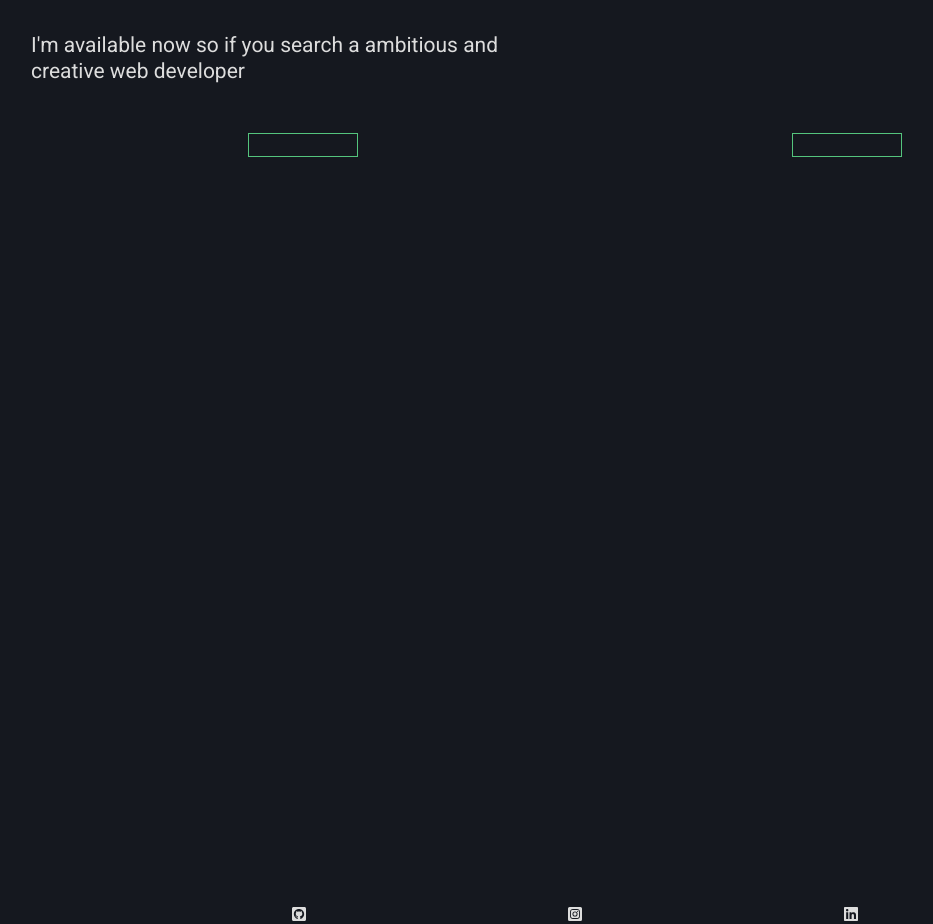
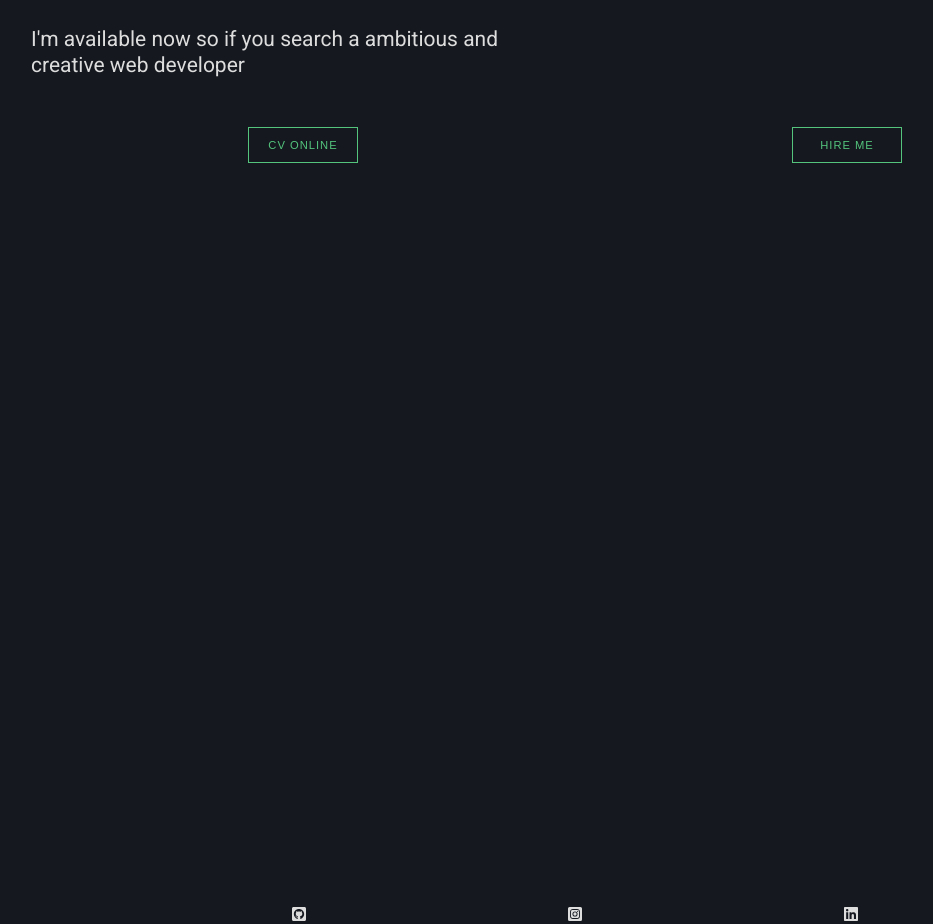
Before and after one commit to hamidousow/hamidousow, a React (Create React App) app: page / in a window 1280 px wide. Shown: the part 4420-5344 px from the top of the page, without its empty margins (65-998 px from the left). Built offline with nearby package versions, Linux system fonts and the light colour scheme.

Commit message:
contact section btn modification

```diff
--- a/src/components/contact/Contact.js
+++ b/src/components/contact/Contact.js
@@ -1,6 +1,6 @@
 import React from 'react';
 import Button from '../button/Button';
-import buttonData from '../button/buttonData.json';
+//import buttonData from '../button/buttonData.json';
 import RichText from '../richText/RichText';
 import { contactData } from '../contact/contactData';
 
@@ -9,9 +9,8 @@ const Contact = () => {
         <>
         <RichText text={contactData.text}/>
         <div className="containerButton">
-            {buttonData.map((buttonItems, index) => {
-                return <Button buttonContent={buttonItems}/>
-            })}
+            <Button text={'cv online'}/>
+            <Button text={'hire me'}/>
         </div>
         </>
     );
```
